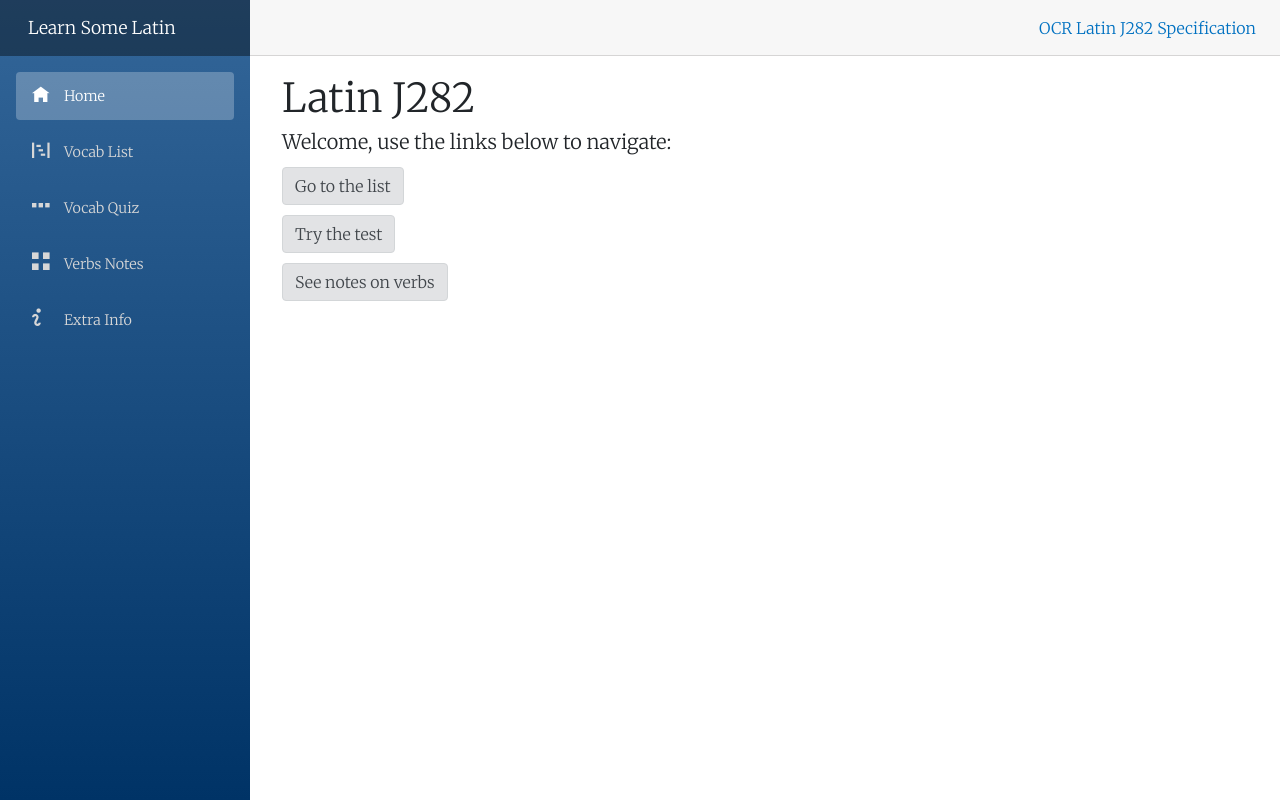
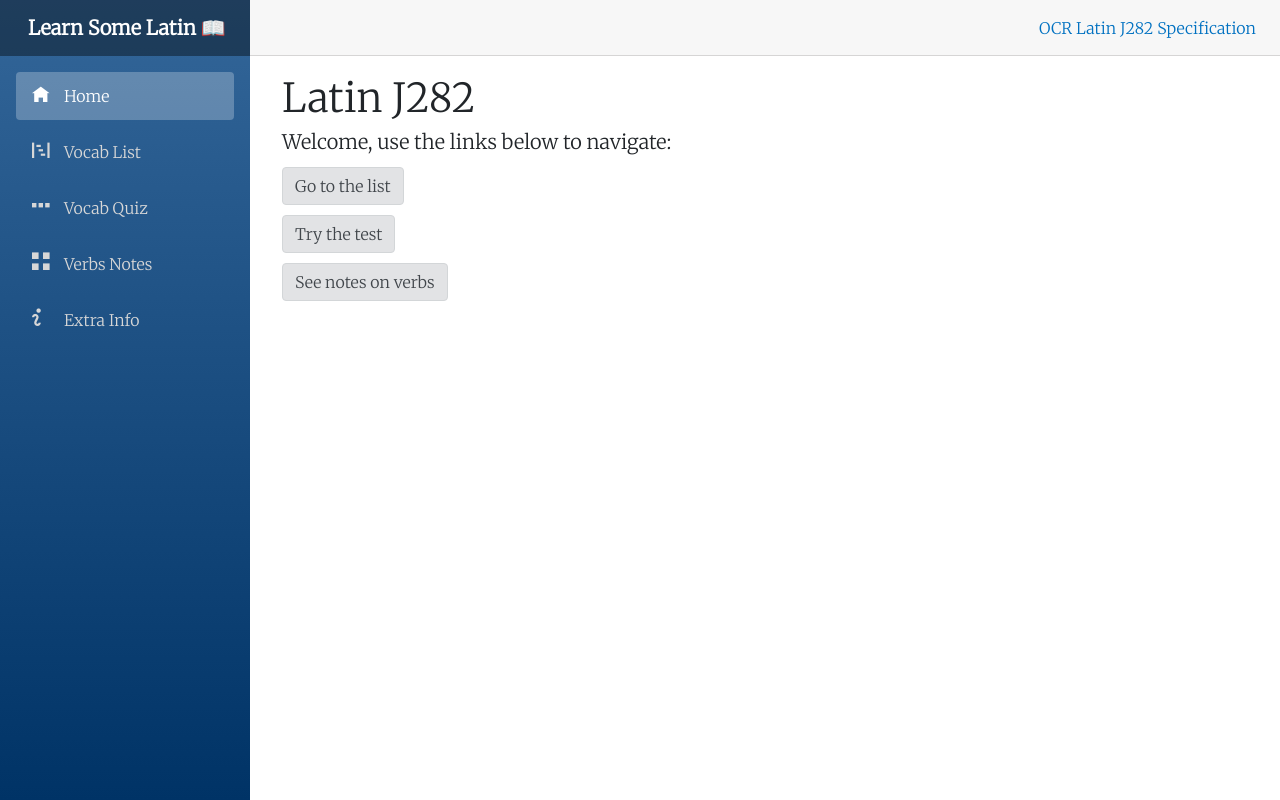
Before and after one commit to ThatJammyDodger/LatinSite, an ASP.NET Core app: page / in a window 1280 px wide. Run offline with ASP.NET Core 8, Linux system fonts and the light colour scheme; style sheets or scripts are compiled from the project's sources.

Commit message:
more css update

```diff
--- a/Shared/NavMenu.razor
+++ b/Shared/NavMenu.razor
@@ -1,6 +1,6 @@
 <div class="top-row ps-3 navbar navbar-dark">
     <div class="container-fluid">
-        <a class="navbar-brand" href="">Learn Some Latin</a>
+        <a class="navbar-brand" style="font-weight: bold;" href="">Learn Some Latin 📖</a>
         <button title="Navigation menu" class="navbar-toggler" @onclick="ToggleNavMenu">
             <span class="navbar-toggler-icon"></span>
         </button>
--- a/Shared/NavMenu.razor.css
+++ b/Shared/NavMenu.razor.css
@@ -8,7 +8,7 @@
 }
 
 .navbar-brand {
-    font-size: 1.1rem;
+    font-size: 1.25rem;
 }
 
 .oi {
@@ -19,7 +19,7 @@
 }
 
 .nav-item {
-    font-size: 0.9rem;
+    font-size: 1rem;
     padding-bottom: 0.5rem;
 }
 
--- a/wwwroot/index.html
+++ b/wwwroot/index.html
@@ -17,7 +17,7 @@
 
 <body>
     <div id="app">
-        <h5 style="margin-top: 10px; margin-left: 10px;">Loading...</h5>
+        <h5 style="margin-top: 10px; margin-left: 10px; font-family:Arial, Helvetica, sans-serif">Loading...</h5>
         <div class="div">
             <div class="loader"></div>
 
```
